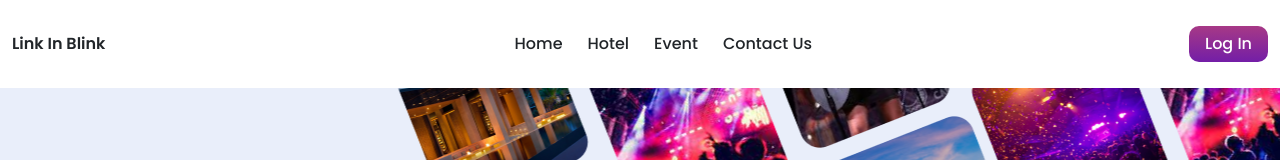
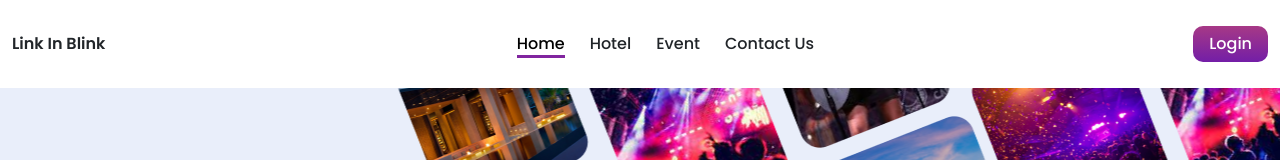
Before and after one commit to Samrita-Swain/Link-In-Blink, a React (Vite) app: page / in a window 1280 px wide. Shown: the top 160 px of the page. Built offline with nearby package versions, Linux system fonts and the light colour scheme.

Commit message:
fifth-commit

```diff
--- a/src/App.css
+++ b/src/App.css
@@ -34,7 +34,7 @@ li {
   cursor: pointer;
   position: relative;
 }
-li::before {
+/* li::before {
   position: absolute;
   content: '';
   height: 3px;
@@ -46,13 +46,21 @@ li::before {
 }
 li:hover::before{
   width: 33px;
+} */
+.nav-item :hover{
+  border-bottom: 3px solid #81259f;
 }
-/* .nav-item .active{
-  border-bottom: 4px solid #81259f;
-  padding-top: 12px;
-} */
-a {
-  color:inherit;
+.nav-item{
+  transition: 0.5s;
+}
+.nav-item .active{
+  border-bottom: 3px solid #81259f;
+}
+button a{
+  color: #fff;
+}
+a  {
+  color:#000;
   text-decoration: none;
 }
 .navbar button{
@@ -178,7 +186,7 @@ input {
   box-sizing: border-box;
   border: 1px solid #4e194d;
   border-radius: 30px;
-  font-size: 12px;
+  font-size: 13px;
   background-color: #00000078;
   color: #fff;
 }
@@ -191,6 +199,7 @@ textarea {
  padding: 10px;
   border-radius: 30px;
   color: #fff;
+  font-size: 13px;
 }
 button {
   all: unset;
--- a/src/Components/Lastpage.jsx
+++ b/src/Components/Lastpage.jsx
@@ -51,7 +51,7 @@ const Lastpage = () => {
   };
 
   return (
-    <div id="contact" className="lastpage">
+    <div id="contact-us" className="lastpage">
       <div className="container">
         <div className="row">
           <div className="col-lg-6">
--- a/src/Components/Navigations.jsx
+++ b/src/Components/Navigations.jsx
@@ -8,28 +8,28 @@ const Navigations = () => {
           Link In Blink
         </div>
         <ul>
-      <li className='nav-item'>
-        <Link activeClass="active" to="home" spy={true} smooth={true} offset={0} duration={500}>
+        <li className='nav-item'>
+        <Link activeClass="active" to="home" spy={true} smooth={true} offset={-100} duration={500}>
           Home
         </Link>
       </li>
       <li className='nav-item'>
-        <Link activeClass="active" to="hotel" spy={true} smooth={true} offset={0} duration={500}>
+        <Link activeClass="active" to="hotel" spy={true} smooth={true} offset={-100} duration={500}>
           Hotel
         </Link>
       </li>
       <li className='nav-item'>
-        <Link activeClass="active" to="event" spy={true} smooth={true} offset={0} duration={500}>
+        <Link activeClass="active" to="event" spy={true} smooth={true} offset={-100} duration={500}>
           Event
         </Link>
       </li>
       <li className='nav-item'>
-        <Link activeClass="active" to="contact" spy={true} smooth={true} offset={0} duration={500}>
+        <Link activeClass="active" to="contact-us" spy={true} smooth={true} offset={-150} duration={500}>
           Contact Us
         </Link>
       </li>
     </ul>
-        <button>Log In</button>
+        <button><a href="#">Login</a></button>
       </nav>
     </div >
   )
```
